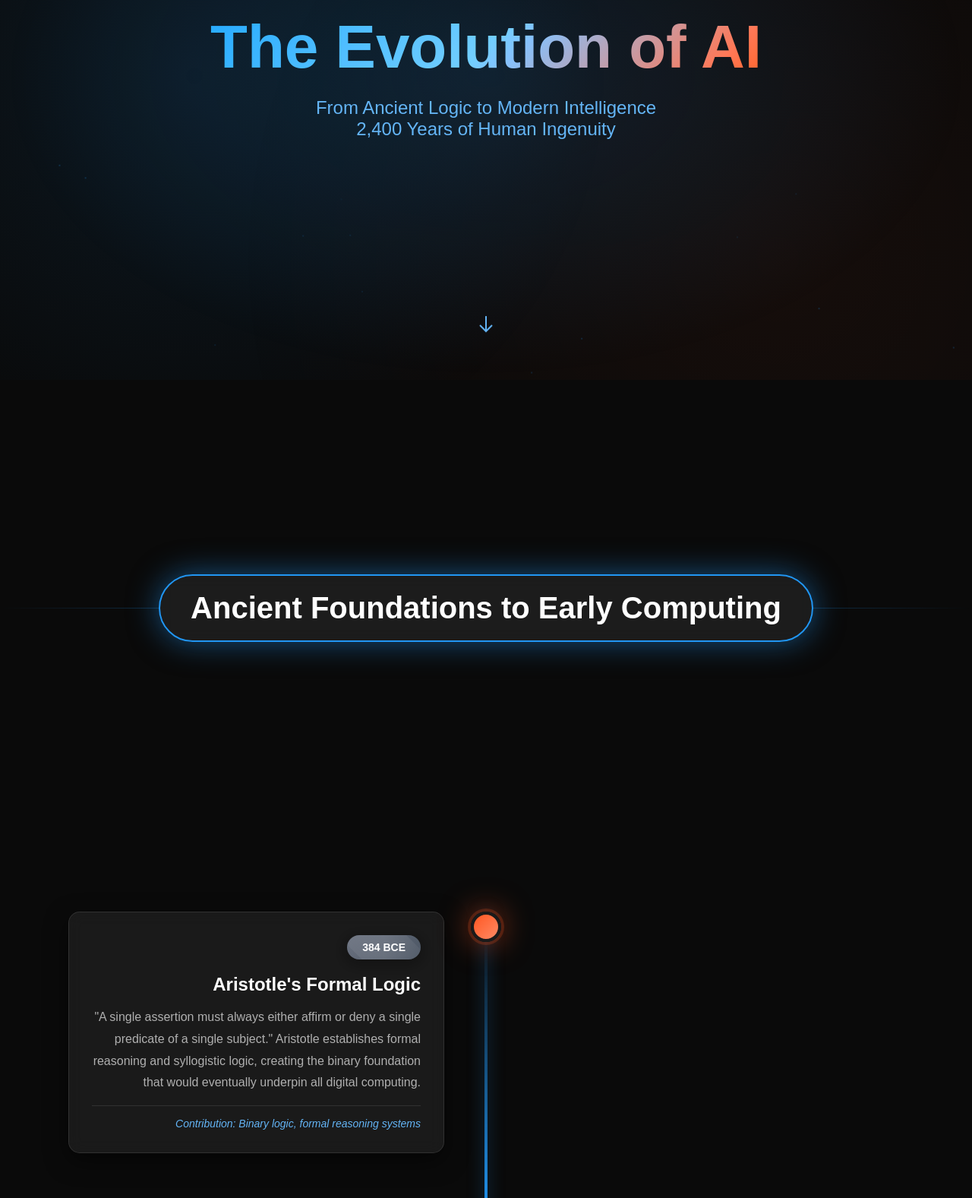
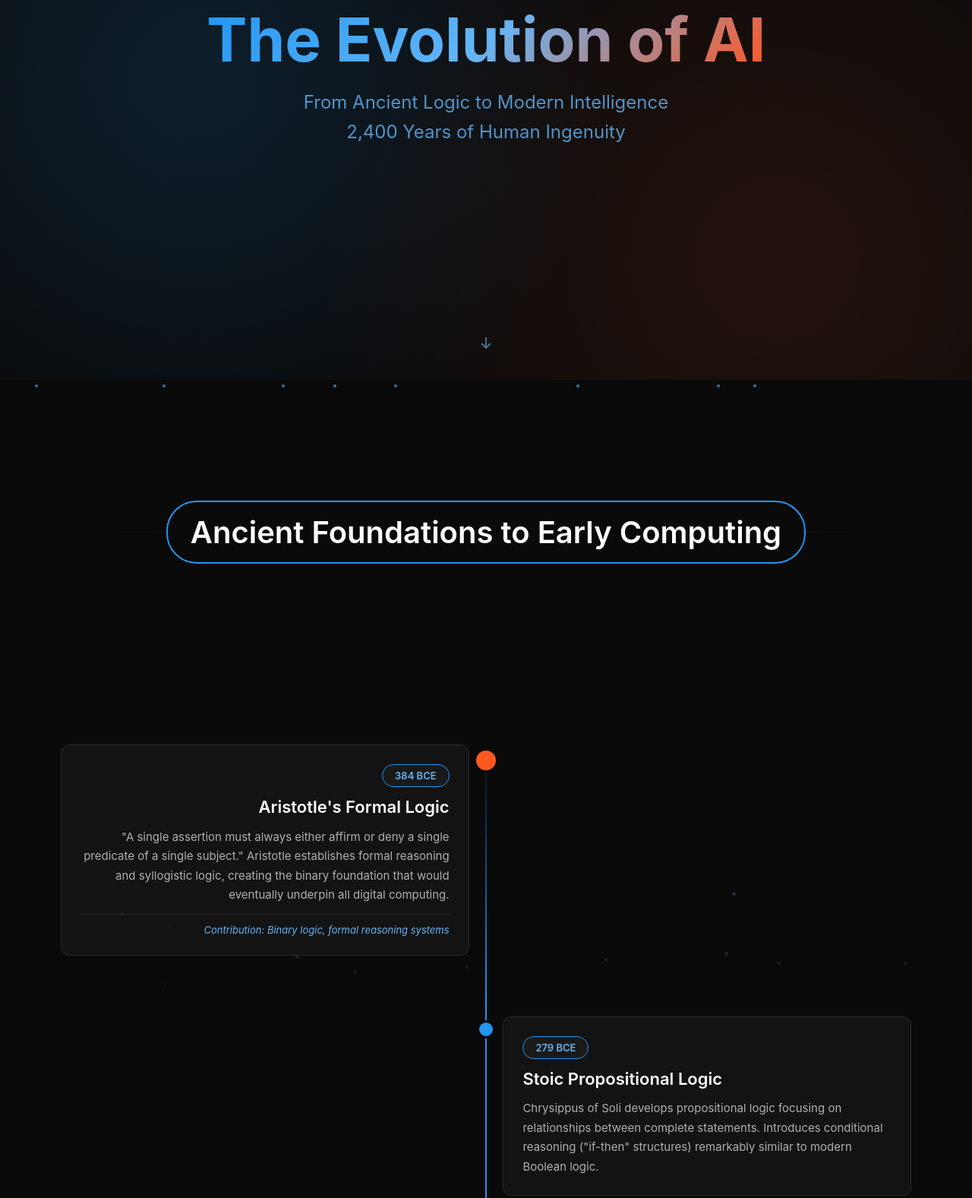
Before and after one commit to Kquant03/ai-timeline, a plain HTML site: page index.html in a window 1280 px wide. Shown: the part 300-1877 px from the top of the page at 76% size. Drawn offline with Linux system fonts and the light colour scheme.

Commit message:
Update index.html

```diff
--- a/index.html
+++ b/index.html
@@ -3,7 +3,7 @@
 <head>
     <meta charset="UTF-8">
     <meta name="viewport" content="width=device-width, initial-scale=1.0">
-    <title>AI History Timeline - Interactive Parallax Experience</title>
+    <title>AI History Timeline - Ultra Smooth Experience</title>
     <style>
         * {
             margin: 0;
@@ -12,65 +12,53 @@
         }
 
         body {
-            font-family: 'Arial', sans-serif;
+            font-family: -apple-system, BlinkMacSystemFont, 'Segoe UI', Roboto, sans-serif;
             background: #0a0a0a;
             color: #ffffff;
             overflow-x: hidden;
             position: relative;
-        }
-
-        /* Animated background */
-        .background-animation {
+            -webkit-font-smoothing: antialiased;
+            -moz-osx-font-smoothing: grayscale;
+        }
+
+        /* Performance optimizations */
+        .gpu-accelerated {
+            transform: translateZ(0);
+            will-change: transform;
+            backface-visibility: hidden;
+            perspective: 1000px;
+        }
+
+        /* Simplified background */
+        .background-gradient {
             position: fixed;
             top: 0;
             left: 0;
             width: 100%;
             height: 100%;
+            background:
+                radial-gradient(circle at 20% 50%, rgba(33, 150, 243, 0.15) 0%, transparent 50%),
+                radial-gradient(circle at 80% 80%, rgba(255, 87, 34, 0.1) 0%, transparent 50%),
+                #0a0a0a;
+            z-index: -1;
+        }
+
+        /* Minimal particles for performance */
+        .particles {
+            position: fixed;
+            width: 100%;
+            height: 100%;
             pointer-events: none;
             z-index: 1;
         }
 
         .particle {
             position: absolute;
-            width: 2px;
-            height: 2px;
-            background: rgba(33, 150, 243, 0.5);
+            width: 4px;
+            height: 4px;
+            background: rgba(100, 181, 246, 0.6);
             border-radius: 50%;
-            animation: float 20s infinite linear;
-        }
-
-        @keyframes float {
-            from {
-                transform: translateY(100vh) translateX(0);
-            }
-            to {
-                transform: translateY(-100px) translateX(100px);
-            }
-        }
-
-        /* Parallax layers */
-        .parallax-container {
-            position: relative;
-            z-index: 2;
-        }
-
-        .parallax-layer {
-            position: fixed;
-            top: 0;
-            left: 0;
-            width: 100%;
-            height: 100vh;
-            pointer-events: none;
-        }
-
-        .layer-1 {
-            background: radial-gradient(circle at 20% 50%, rgba(33, 150, 243, 0.1) 0%, transparent 50%);
-            transform: translateZ(-1px) scale(2);
-        }
-
-        .layer-2 {
-            background: radial-gradient(circle at 80% 80%, rgba(255, 87, 34, 0.05) 0%, transparent 60%);
-            transform: translateZ(-2px) scale(3);
+            bottom: -10px;
         }
 
         /* Hero section */
@@ -81,32 +69,27 @@
             justify-content: center;
             align-items: center;
             position: relative;
-            background: radial-gradient(ellipse at center, rgba(33, 150, 243, 0.15) 0%, transparent 70%);
+            z-index: 2;
         }
 
         .hero h1 {
-            font-size: 5em;
-            font-weight: bold;
+            font-size: clamp(3rem, 8vw, 5rem);
+            font-weight: 700;
             text-align: center;
             background: linear-gradient(135deg, #2196F3 0%, #64B5F6 50%, #FF5722 100%);
             -webkit-background-clip: text;
             -webkit-text-fill-color: transparent;
             background-clip: text;
             margin-bottom: 20px;
-            animation: glow 3s ease-in-out infinite;
-        }
-
-        @keyframes glow {
-            0%, 100% { filter: brightness(1); }
-            50% { filter: brightness(1.2); }
+            transform: translateZ(0);
         }
 
         .hero-subtitle {
-            font-size: 1.5em;
+            font-size: clamp(1rem, 3vw, 1.5rem);
             color: #64B5F6;
             opacity: 0.8;
             text-align: center;
-            animation: fadeInUp 1s ease-out 0.5s both;
+            margin-bottom: 10px;
         }
 
         .scroll-indicator {
@@ -114,77 +97,59 @@
             bottom: 30px;
             left: 50%;
             transform: translateX(-50%);
-            animation: bounce 2s infinite;
-        }
-
-        @keyframes bounce {
-            0%, 100% { transform: translateX(-50%) translateY(0); }
-            50% { transform: translateX(-50%) translateY(-20px); }
-        }
-
-        @keyframes fadeInUp {
-            from {
-                opacity: 0;
-                transform: translateY(30px);
-            }
-            to {
-                opacity: 1;
-                transform: translateY(0);
-            }
+            opacity: 0.6;
+            transition: opacity 0.3s ease;
+        }
+
+        .scroll-indicator:hover {
+            opacity: 1;
         }
 
         /* Timeline sections */
         .timeline-section {
             position: relative;
-            padding: 100px 0;
+            padding: 80px 0;
             z-index: 10;
         }
 
         .section-title {
-            font-size: 3.5em;
+            font-size: clamp(2rem, 5vw, 3.5rem);
             text-align: center;
-            margin-bottom: 80px;
-            background: linear-gradient(90deg, #64B5F6 0%, #2196F3 100%);
-            -webkit-background-clip: text;
-            -webkit-text-fill-color: transparent;
-            background-clip: text;
-            position: relative;
-            opacity: 0;
-            animation: fadeInUp 1s ease-out forwards;
+            margin-bottom: 60px;
+            color: #64B5F6;
+            font-weight: 700;
         }
 
         .timeline-container {
             max-width: 1200px;
             margin: 0 auto;
             position: relative;
-            padding: 0 50px;
-        }
-
-        /* Central timeline line */
+            padding: 0 40px;
+        }
+
+        /* Optimized timeline line */
         .timeline-line {
             position: absolute;
             left: 50%;
             top: 0;
             bottom: 0;
-            width: 4px;
+            width: 2px;
             background: linear-gradient(to bottom,
                 transparent 0%,
                 #2196F3 10%,
-                #64B5F6 50%,
                 #2196F3 90%,
                 transparent 100%
             );
             transform: translateX(-50%);
-            box-shadow: 0 0 20px rgba(33, 150, 243, 0.5);
-        }
-
-        /* Timeline items */
+        }
+
+        /* Timeline items with optimized animations */
         .timeline-item {
             position: relative;
-            margin-bottom: 100px;
+            margin-bottom: 80px;
             opacity: 0;
-            transform: translateY(50px);
-            transition: all 0.6s ease-out;
+            transform: translateY(30px);
+            transition: opacity 0.4s ease, transform 0.4s ease;
         }
 
         .timeline-item.visible {
@@ -194,237 +159,186 @@
 
         .timeline-item:nth-child(even) {
             text-align: right;
-            padding-right: 55%;
+            padding-right: 52%;
         }
 
         .timeline-item:nth-child(odd) {
             text-align: left;
-            padding-left: 55%;
-        }
-
-        /* Timeline dots */
+            padding-left: 52%;
+        }
+
+        /* Simplified timeline dots */
         .timeline-dot {
             position: absolute;
-            width: 30px;
-            height: 30px;
+            width: 24px;
+            height: 24px;
             background: #2196F3;
-            border: 4px solid #1a1a1a;
+            border: 3px solid #0a0a0a;
             border-radius: 50%;
-            top: 0;
+            top: 5px;
             left: 50%;
             transform: translateX(-50%);
             z-index: 2;
-            box-shadow: 0 0 0 4px rgba(33, 150, 243, 0.2),
-                        0 0 30px rgba(33, 150, 243, 0.6);
-            transition: all 0.3s ease;
+            transition: transform 0.2s ease;
         }
 
         .timeline-item:hover .timeline-dot {
-            transform: translateX(-50%) scale(1.2);
-            box-shadow: 0 0 0 6px rgba(33, 150, 243, 0.3),
-                        0 0 50px rgba(33, 150, 243, 0.8);
+            transform: translateX(-50%) scale(1.3);
         }
 
         .timeline-dot.major {
-            width: 40px;
-            height: 40px;
-            background: linear-gradient(135deg, #FF5722 0%, #FF8A65 100%);
-            box-shadow: 0 0 0 4px rgba(255, 87, 34, 0.2),
-                        0 0 40px rgba(255, 87, 34, 0.6);
-        }
-
-        .timeline-item:hover .timeline-dot.major {
-            box-shadow: 0 0 0 6px rgba(255, 87, 34, 0.3),
-                        0 0 60px rgba(255, 87, 34, 0.8);
-        }
-
-        /* Content styling */
+            width: 32px;
+            height: 32px;
+            background: #FF5722;
+        }
+
+        /* Optimized content cards */
         .timeline-content {
-            background: rgba(30, 30, 30, 0.8);
-            backdrop-filter: blur(10px);
-            padding: 30px;
-            border-radius: 15px;
+            background: rgba(20, 20, 20, 0.9);
+            padding: 25px;
+            border-radius: 12px;
             border: 1px solid rgba(255, 255, 255, 0.1);
-            box-shadow: 0 10px 30px rgba(0, 0, 0, 0.5);
             position: relative;
-            overflow: hidden;
-            transition: all 0.3s ease;
-        }
-
-        .timeline-content::before {
-            content: '';
-            position: absolute;
-            top: -2px;
-            left: -2px;
-            right: -2px;
-            bottom: -2px;
-            background: linear-gradient(45deg, #2196F3, transparent, #FF5722);
-            border-radius: 15px;
-            opacity: 0;
-            transition: opacity 0.3s ease;
-            z-index: -1;
-        }
-
-        .timeline-content:hover::before {
-            opacity: 0.5;
+            transition: transform 0.2s ease, box-shadow 0.2s ease;
+            transform: translateZ(0);
         }
 
         .timeline-content:hover {
-            transform: translateY(-5px);
-            box-shadow: 0 15px 40px rgba(0, 0, 0, 0.6);
-        }
-
+            transform: translateY(-4px);
+            box-shadow: 0 12px 24px rgba(0, 0, 0, 0.4);
+        }
+
+        /* Simplified date badges */
         .timeline-date {
             display: inline-block;
-            background: linear-gradient(135deg, #6B7280 0%, #4B5563 100%);
-            color: white;
-            padding: 8px 20px;
-            border-radius: 25px;
-            font-weight: bold;
-            font-size: 14px;
-            margin-bottom: 15px;
-            box-shadow: 0 4px 15px rgba(0, 0, 0, 0.3);
-            position: relative;
-            overflow: hidden;
-        }
-
-        .timeline-date::after {
-            content: '';
-            position: absolute;
-            top: -50%;
-            left: -50%;
-            width: 200%;
-            height: 200%;
-            background: linear-gradient(45deg, transparent, rgba(255, 255, 255, 0.1), transparent);
-            transform: rotate(45deg);
-            transition: all 0.5s;
-        }
-
-        .timeline-content:hover .timeline-date::after {
-            left: 150%;
+            background: #1a1a1a;
+            color: #64B5F6;
+            padding: 6px 16px;
+            border-radius: 20px;
+            font-weight: 600;
+            font-size: 13px;
+            margin-bottom: 12px;
+            border: 1px solid #2196F3;
         }
 
         .timeline-date.future {
-            background: linear-gradient(135deg, #8B5CF6 0%, #7C3AED 100%);
+            border-color: #8B5CF6;
+            color: #8B5CF6;
         }
 
         .timeline-date.reflection {
-            background: linear-gradient(135deg, #10B981 0%, #059669 100%);
+            border-color: #10B981;
+            color: #10B981;
         }
 
         .timeline-title {
-            font-size: 24px;
-            font-weight: bold;
-            margin-bottom: 15px;
+            font-size: 22px;
+            font-weight: 600;
+            margin-bottom: 12px;
             color: #ffffff;
+            line-height: 1.3;
         }
 
         .timeline-description {
             color: #b0b0b0;
-            line-height: 1.8;
-            font-size: 16px;
+            line-height: 1.7;
+            font-size: 15px;
         }
 
         .timeline-tech {
-            margin-top: 15px;
-            font-size: 14px;
+            margin-top: 12px;
+            font-size: 13px;
             color: #64B5F6;
             font-style: italic;
-            padding-top: 15px;
+            padding-top: 12px;
             border-top: 1px solid rgba(255, 255, 255, 0.1);
         }
 
-        /* Era separators */
+        /* Simplified era separators */
         .era-separator {
             position: relative;
-            height: 300px;
+            height: 200px;
             display: flex;
             align-items: center;
             justify-content: center;
-            margin: 150px 0;
-            overflow: hidden;
+            margin: 100px 0;
         }
 
         .era-separator::before {
             content: '';
             position: absolute;
-            width: 100%;
+            width: 80%;
             height: 1px;
             background: linear-gradient(90deg, transparent, #2196F3, transparent);
-            animation: pulse 3s ease-in-out infinite;
-        }
-
-        @keyframes pulse {
-            0%, 100% { opacity: 0.3; }
-            50% { opacity: 1; }
+            opacity: 0.5;
         }
 
         .era-title {
-            font-size: 2.5em;
-            font-weight: bold;
+            font-size: clamp(1.5rem, 4vw, 2.5rem);
+            font-weight: 600;
             text-align: center;
-            padding: 20px 40px;
-            background: rgba(30, 30, 30, 0.9);
-            backdrop-filter: blur(10px);
+            padding: 15px 30px;
+            background: #0a0a0a;
             border: 2px solid #2196F3;
-            border-radius: 50px;
+            border-radius: 40px;
             position: relative;
             z-index: 2;
-            box-shadow: 0 0 40px rgba(33, 150, 243, 0.5);
         }
 
         /* Footer */
         .footer {
             text-align: center;
-            padding: 100px 20px 50px;
+            padding: 80px 20px 40px;
             color: #64B5F6;
-            font-size: 1.2em;
+            font-size: 1.1em;
             position: relative;
-            background: linear-gradient(to bottom, transparent, rgba(33, 150, 243, 0.05));
         }
 
         /* Responsive */
         @media (max-width: 768px) {
-            .hero h1 {
-                font-size: 3em;
-            }
-
-            .section-title {
-                font-size: 2em;
-            }
-
             .timeline-item:nth-child(even),
             .timeline-item:nth-child(odd) {
-                padding: 0 20px 0 70px;
+                padding: 0 20px 0 60px;
                 text-align: left;
             }
 
             .timeline-line {
-                left: 35px;
+                left: 30px;
             }
 
             .timeline-dot {
-                left: 35px;
+                left: 30px;
+            }
+
+            .timeline-content {
+                padding: 20px;
+            }
+        }
+
+        /* Reduced motion preferences */
+        @media (prefers-reduced-motion: reduce) {
+            * {
+                animation: none !important;
+                transition: none !important;
             }
         }
     </style>
 </head>
 <body>
-    <!-- Animated background particles -->
-    <div class="background-animation" id="particles"></div>
-
-    <!-- Parallax layers -->
-    <div class="parallax-layer layer-1"></div>
-    <div class="parallax-layer layer-2"></div>
+    <!-- Simplified background -->
+    <div class="background-gradient"></div>
+
+    <!-- Minimal particles -->
+    <div class="particles" id="particles"></div>
 
     <!-- Hero Section -->
     <div class="hero">
-        <h1>The Evolution of AI</h1>
+        <h1 class="gpu-accelerated">The Evolution of AI</h1>
         <p class="hero-subtitle">From Ancient Logic to Modern Intelligence</p>
         <p class="hero-subtitle">2,400 Years of Human Ingenuity</p>
         <div class="scroll-indicator">
-            <svg width="40" height="40" viewBox="0 0 40 40">
-                <path d="M20 10 L20 30 M12 22 L20 30 L28 22" stroke="#64B5F6" stroke-width="2" fill="none"/>
+            <svg width="30" height="30" viewBox="0 0 30 30">
+                <path d="M15 8 L15 22 M9 16 L15 22 L21 16" stroke="#64B5F6" stroke-width="2" fill="none"/>
             </svg>
         </div>
     </div>
@@ -1585,11 +1499,11 @@
                     <span class="timeline-date">2025</span>
                     <h3 class="timeline-title">Technical Innovations</h3>
                     <p class="timeline-description">
-                        - Efficient architectures: Mamba, RWKV challenging transformers<br>
-                        - Mixture of Experts for scale<br>
-                        - Flash Attention for memory efficiency<br>
-                        - LoRA/QLoRA for efficient fine-tuning<br>
-                        - RAG for knowledge integration
+                        • Efficient architectures: Mamba, RWKV challenging transformers<br>
+                        • Mixture of Experts for scale<br>
+                        • Flash Attention for memory efficiency<br>
+                        • LoRA/QLoRA for efficient fine-tuning<br>
+                        • RAG for knowledge integration
                     </p>
                 </div>
             </div>
@@ -1600,11 +1514,11 @@
                     <span class="timeline-date">2025</span>
                     <h3 class="timeline-title">Current Challenges</h3>
                     <p class="timeline-description">
-                        - Hallucination and reliability<br>
-                        - Computational costs and energy usage<br>
-                        - AI safety and alignment<br>
-                        - Corporate responsibility (e.g., Amazon's fake AI store scandal)<br>
-                        - Democratization vs. concentration of power
+                        • Hallucination and reliability<br>
+                        • Computational costs and energy usage<br>
+                        • AI safety and alignment<br>
+                        • Corporate responsibility<br>
+                        • Democratization vs. concentration of power
                     </p>
                 </div>
             </div>
@@ -1629,12 +1543,12 @@
                     <h3 class="timeline-title">The Road Ahead</h3>
                     <p class="timeline-description">
                         From Aristotle's binary logic to Claude Opus 4's extended reasoning,
-                        AI represents humanity's longest intellectual project. The journey continues with:<br>
-                        - AGI aspirations<br>
-                        - Multimodal reasoning<br>
-                        - Embodied AI and robotics<br>
-                        - Quantum-AI integration<br>
-                        - Ensuring beneficial outcomes for humanity
+                        AI represents humanity's longest intellectual project. The journey continues with:<br><br>
+                        • AGI aspirations<br>
+                        • Multimodal reasoning<br>
+                        • Embodied AI and robotics<br>
+                        • Quantum-AI integration<br>
+                        • Ensuring beneficial outcomes for humanity
                     </p>
                     <div class="timeline-tech">Key: Balancing capability with safety and accessibility</div>
                 </div>
@@ -1662,61 +1576,96 @@
     </div>
 
     <script>
-        // Create particles
+        // Optimized particle system
         function createParticles() {
             const particlesContainer = document.getElementById('particles');
-            const particleCount = 50;
+            const particleCount = 20; // Reduced count for performance
 
             for (let i = 0; i < particleCount; i++) {
                 const particle = document.createElement('div');
                 particle.className = 'particle';
                 particle.style.left = Math.random() * 100 + '%';
-                particle.style.animationDelay = Math.random() * 20 + 's';
-                particle.style.opacity = Math.random() * 0.5 + 0.1;
+
+                // Use CSS animation instead of JS
+                const duration = 15 + Math.random() * 20;
+                const delay = Math.random() * 20;
+                particle.style.animation = `floatUp ${duration}s ${delay}s infinite linear`;
+
                 particlesContainer.appendChild(particle);
             }
         }
 
-        // Parallax effect
-        window.addEventListener('scroll', () => {
+        // CSS animation for particles
+        const style = document.createElement('style');
+        style.textContent = `
+            @keyframes floatUp {
+                from {
+                    transform: translateY(100vh) translateX(0);
+                    opacity: 0;
+                }
+                10% {
+                    opacity: 0.6;
+                }
+                90% {
+                    opacity: 0.6;
+                }
+                to {
+                    transform: translateY(-100px) translateX(100px);
+                    opacity: 0;
+                }
+            }
+        `;
+        document.head.appendChild(style);
+
+        // Optimized scroll handling with RAF
+        let ticking = false;
+        function updateParallax() {
             const scrolled = window.pageYOffset;
-            const parallaxElements = document.querySelectorAll('.parallax-layer');
-
-            parallaxElements.forEach((element, index) => {
-                const speed = 0.5 * (index + 1);
-                element.style.transform = `translateY(${scrolled * speed}px)`;
-            });
-        });
-
-        // Intersection Observer for timeline animations
+            const speed = scrolled * 0.5;
+            document.querySelector('.background-gradient').style.transform = `translateY(${speed * 0.3}px)`;
+            ticking = false;
+        }
+
+        function requestTick() {
+            if (!ticking) {
+                window.requestAnimationFrame(updateParallax);
+                ticking = true;
+            }
+        }
+
+        window.addEventListener('scroll', requestTick);
+
+        // Optimized Intersection Observer
         const observerOptions = {
             threshold: 0.1,
-            rootMargin: '0px 0px -50px 0px'
+            rootMargin: '0px 0px -10% 0px'
         };
 
         const observer = new IntersectionObserver((entries) => {
             entries.forEach(entry => {
                 if (entry.isIntersecting) {
                     entry.target.classList.add('visible');
+                    observer.unobserve(entry.target); // Stop observing once visible
                 }
             });
         }, observerOptions);
 
-        // Observe all timeline items
+        // Observe timeline items
         document.querySelectorAll('.timeline-item').forEach(item => {
             observer.observe(item);
         });
 
-        // Initialize particles
+        // Initialize
         createParticles();
 
-        // Smooth scrolling for internal links
+        // Smooth scroll for any future anchor links
         document.querySelectorAll('a[href^="#"]').forEach(anchor => {
             anchor.addEventListener('click', function (e) {
                 e.preventDefault();
-                document.querySelector(this.getAttribute('href')).scrollIntoView({
-                    behavior: 'smooth'
-                });
+                const target = document.querySelector(this.getAttribute('href'));
+                if (target) {
+                    target.scrollIntoView({ behavior: 'smooth' });
+                }
             });
         });
     </script>
```
